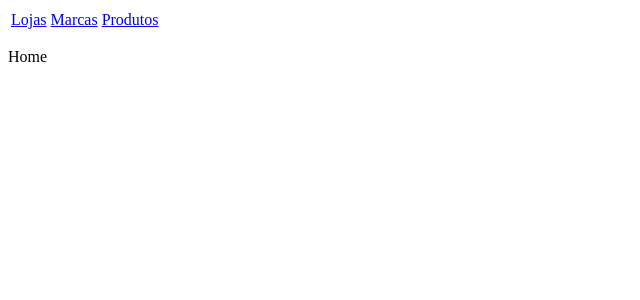
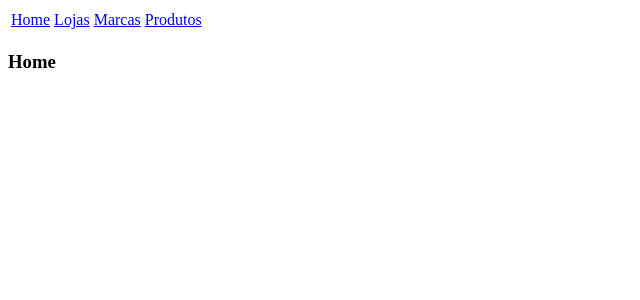
Before and after one commit to jlucartc/Projetos_Angular, an Angular app in the folder Bebidas/: page / in a window 1280 px wide. Shown: the top 300 px of the page, without its empty margins (0-640 px from the left). Built offline with nearby package versions, Linux system fonts and the light colour scheme.

Commit message:
2017082349

```diff
--- a/Bebidas/src/app/app.component.html
+++ b/Bebidas/src/app/app.component.html
@@ -1,6 +1,6 @@
 <table>
   <tr>
-    <td><a routerLink="lojas" >Lojas</a></td><td><a routerLink="marcas" >Marcas</a></td><td><a routerLink="produtos">Produtos</a></td>
+    <td><a routerLink="">Home</a></td><td><a routerLink="lojas" >Lojas</a></td><td><a routerLink="marcas" >Marcas</a></td><td><a routerLink="produtos">Produtos</a></td>
   </tr>
 </table>
 <router-outlet></router-outlet>
--- a/Bebidas/src/app/componentes/home/home.component.html
+++ b/Bebidas/src/app/componentes/home/home.component.html
@@ -1 +1 @@
-<p>Home</p>
+<h3>Home</h3>
--- a/Bebidas/src/app/componentes/lojas/lojas.component.html
+++ b/Bebidas/src/app/componentes/lojas/lojas.component.html
@@ -7,4 +7,4 @@
   </tr>
 </table>
 
-<h3 *ngIf="!lista?.length <= 0">Lista Vazia</h3>
+<h3 *ngIf="!lista?.length > 0">Lista Vazia</h3>
--- a/Bebidas/src/app/componentes/marcas/marcas.component.html
+++ b/Bebidas/src/app/componentes/marcas/marcas.component.html
@@ -7,4 +7,4 @@
   </tr>
 </table>
 
-<h3 *ngIf="!lista?.length <= 0">Lista Vazia</h3>
+<h3 *ngIf="!lista?.length > 0">Lista Vazia</h3>
--- a/Bebidas/src/app/componentes/produtos/produtos.component.html
+++ b/Bebidas/src/app/componentes/produtos/produtos.component.html
@@ -7,4 +7,4 @@
   </tr>
 </table>
 
-<h3 *ngIf="!lista?.length <= 0">Lista Vazia</h3>
+<h3 *ngIf="!lista?.length > 0">Lista Vazia</h3>
```
